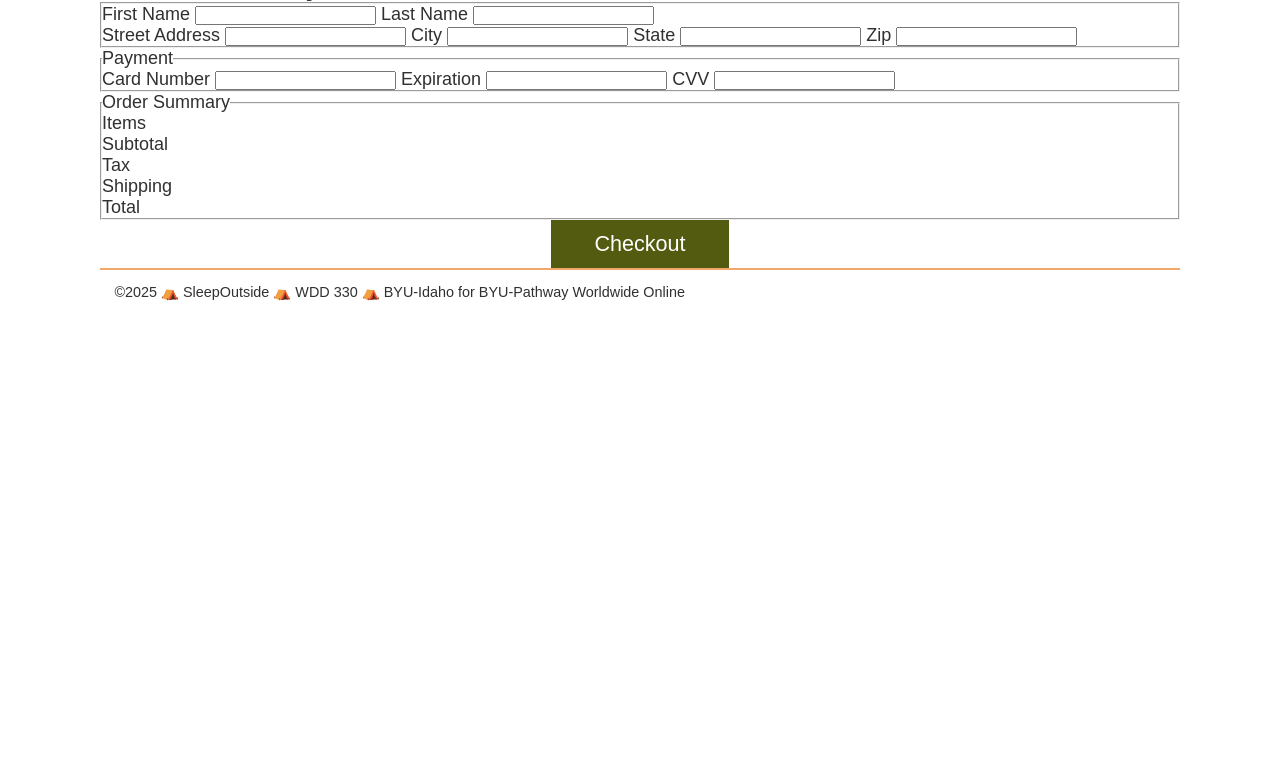
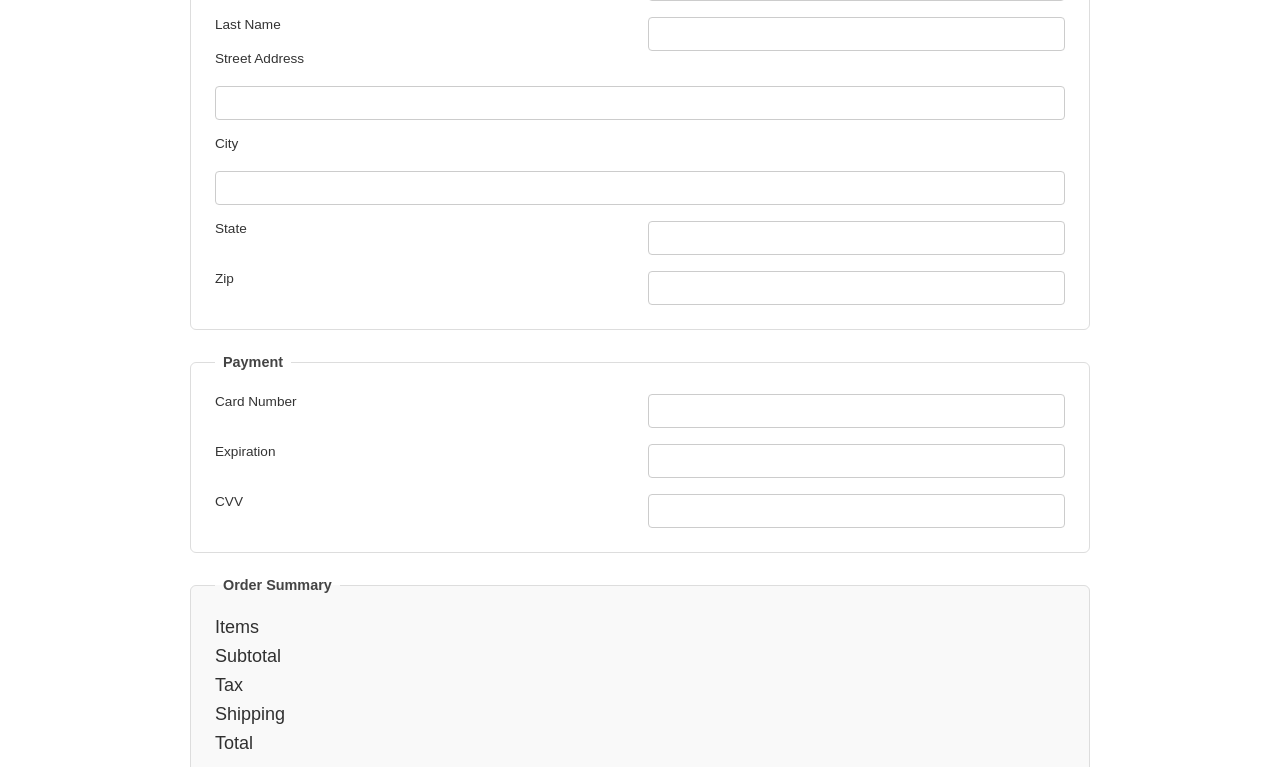
Before and after one commit to El-DoctorDot/sleepoutside, a website: page src/checkout/index.html in a window 1280 px wide. Shown: the part 107-874 px from the top of the page. Before the commit the page ends 800 px from the top, so only its background shows below. Drawn offline with Linux system fonts and the light colour scheme; files that its build step writes are made by us from their sources; files whose address does not match are found by name.

Commit message:
error fix

```diff
--- a/src/checkout/index.html
+++ b/src/checkout/index.html
@@ -5,7 +5,7 @@
     <meta charset="UTF-8" />
     <meta name="viewport" content="width=device-width, initial-scale=1.0" />
     <title>Sleep Outside | Checkout</title>
-    <link rel="stylesheet" href="css/style.css" />
+    <link rel="stylesheet" href="../css/style.css" />
     <script src="../js/checkout.js" type="module"></script>
   </head>
 
--- a/src/css/style.css
+++ b/src/css/style.css
@@ -112,15 +112,18 @@
   font-weight: bold;
 }
 
-button {
-  padding: 0.5em 2em;
-  background-color: var(--secondary-color);
-  color: white;
-  margin: auto;
-  display: block;
-  border: 0;
-  font-size: var(--large-font);
+.checkout-btn {
+  margin-top: 0.5rem;
+  padding: 0.4rem 0.8rem;
+  font-size: 0.9rem;
+  background: transparent;
+  border: 1px solid #ccc;
+  border-radius: 4px;
   cursor: pointer;
+}
+
+.checkout-btn:hover {
+  border-color: #888;
 }
 
 .divider {
@@ -363,3 +366,101 @@
   border-color: var(--tertiary-color);
   box-shadow: 0 0 4px rgba(138, 71, 12, 0.3);
 }
+/* End Product Controls */
+
+/* Checkout Page Styles */
+.checkout {
+  max-width: 900px;
+  margin: 0 auto;
+}
+
+.checkout-form form {
+  display: flex;
+  flex-direction: column;
+  gap: 1.5rem;
+}
+/* Styles for fieldsets in the checkout form */
+.checkout-form fieldset {
+  border: 1px solid #ddd;
+  padding: 1.5rem;
+  border-radius: 6px;
+}
+
+.checkout-form legend {
+  padding: 0 0.5rem;
+  font-weight: bold;
+  font-size: 0.9rem;
+  color: #444;
+}
+/* Styles for labels and inputs in the checkout form */
+.checkout-form label {
+  font-size: 0.85rem;
+  margin-bottom: 0.25rem;
+  color: #333;
+}
+
+.checkout-form input {
+  padding: 0.5rem;
+  border: 1px solid #ccc;
+  border-radius: 4px;
+  font-size: 0.9rem;
+}
+
+.checkout-form input:focus {
+  outline: none;
+  border-color: #888;
+}
+
+/* Grid layout for name, address, and payment sections */
+
+.checkout__name,
+.checkout__address,
+.checkout__payment {
+  display: grid;
+  grid-template-columns: 1fr 1fr;
+  gap: 1rem;
+}
+
+.checkout__address label[for="street"],
+.checkout__address input#street,
+.checkout__address label[for="city"],
+.checkout__address input#city {
+  grid-column: 1 / -1;
+}
+
+/* Checkout Summary Styles */
+
+.checkout-summary {
+  background-color: #f9f9f9;
+}
+
+.order__summary {
+  display: grid;
+  grid-template-columns: 1fr auto;
+  row-gap: 0.5rem;
+}
+
+.order__summary div:nth-child(odd) {
+  font-weight: 500;
+}
+
+#orderTotal {
+  font-weight: bold;
+}
+
+/* Checkout Submit Button Styles */
+
+#checkoutSubmit {
+  align-self: flex-end;
+  padding: 0.6rem 1.2rem;
+  font-size: 0.9rem;
+  border-radius: 4px;
+  border: 1px solid #333;
+  background-color: #333;
+  color: #fff;
+  cursor: pointer;
+}
+
+#checkoutSubmit:hover {
+  background-color: #000;
+}
--- a/src/js/CheckoutProcess.mjs
+++ b/src/js/CheckoutProcess.mjs
@@ -53,14 +53,18 @@
         itemNumElement.innerText = this.list.length;
         // calculate the total of all the items in the cart
         const amounts = this.list.map((item) => item.FinalPrice);
-        this.itemTotal = amounts.reduce((sum, item) => sum + item);
+        this.itemTotal = amounts.reduce((sum, item) => sum + item, 0);
         summaryElement.innerText = `$${this.itemTotal}`;;
     }
 
     calculateOrderTotal() {
         // calculate the shipping and tax amounts. Then use them to along with the cart total to figure out the order total
         this.tax = (this.itemTotal * .06);
-        this.shipping = 10 + (this.list.length - 1) * 2;
+        this.shipping =
+            this.list.length > 0
+                ? 10 + (this.list.length - 1) * 2
+                : 0;
+
         this.orderTotal = (
             parseFloat(this.itemTotal) +
             parseFloat(this.tax) +
@@ -86,8 +90,8 @@
         const order = formDataToJSON(formElement);
 
         order.orderDate = new Date().toISOString();
-        order.orderTotal = this.orderTotal;
-        order.tax = this.tax;
+        order.orderTotal = this.orderTotal.toFixed(2);
+        order.tax = this.tax.toFixed(2);
         order.shipping = this.shipping;
         order.items = packageItems(this.list);
         //console.log(order);
--- a/src/js/checkout.js
+++ b/src/js/checkout.js
@@ -1,3 +1,18 @@
 import { loadHeaderFooter } from './utils.mjs';
+import CheckoutProcess from './CheckoutProcess.mjs';
+loadHeaderFooter();
 
-loadHeaderFooter();
+const order = new CheckoutProcess('so-cart', '.checkout-summary');
+order.init();
+
+// Add event listeners to fire calculateOrderTotal when the user changes the zip code
+document
+  .querySelector('#zip')
+  .addEventListener('blur', order.calculateOrderTotal.bind(order));
+
+// listening for click on the button
+document.querySelector('#checkoutSubmit').addEventListener('click', (e) => {
+  e.preventDefault();
+
+  order.checkout();
+});
```
Also changed, not shown: src/cart/index.html (+13 -11 lines).
